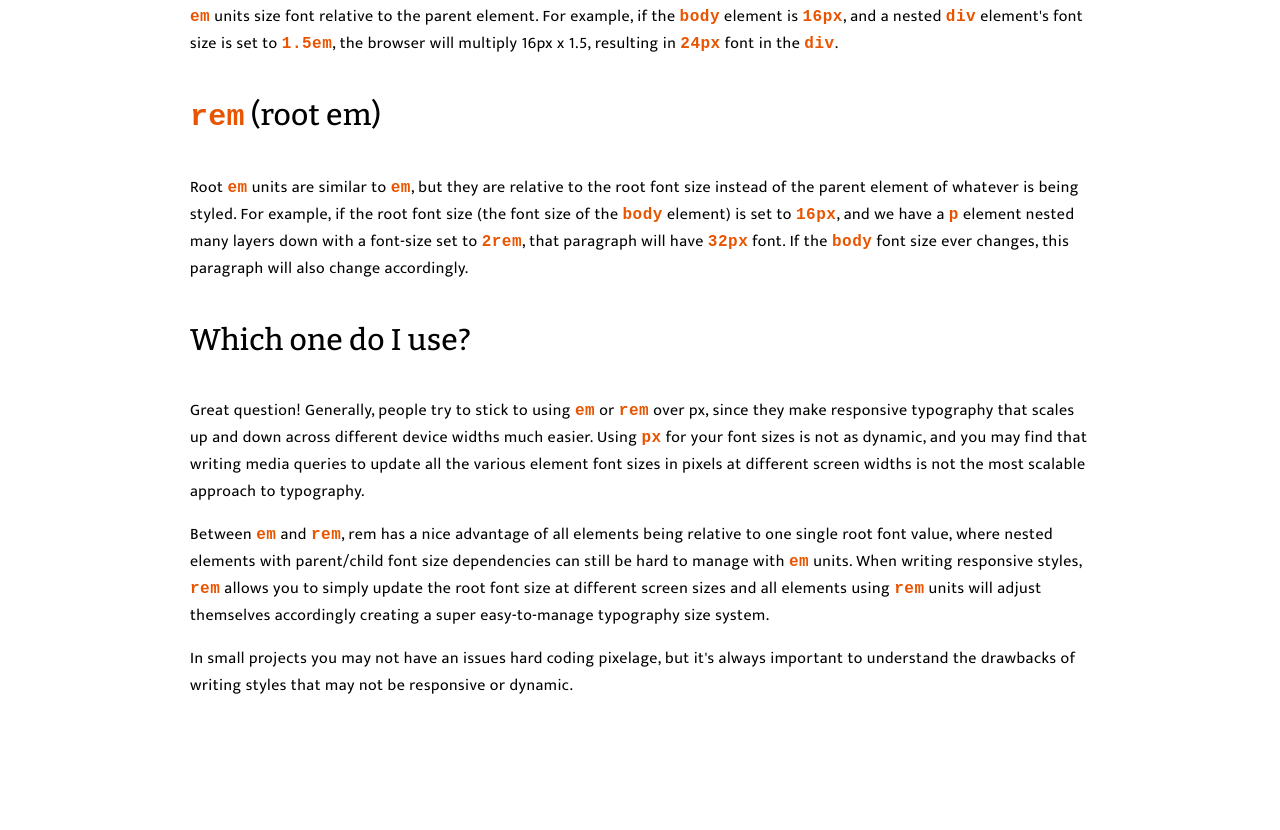
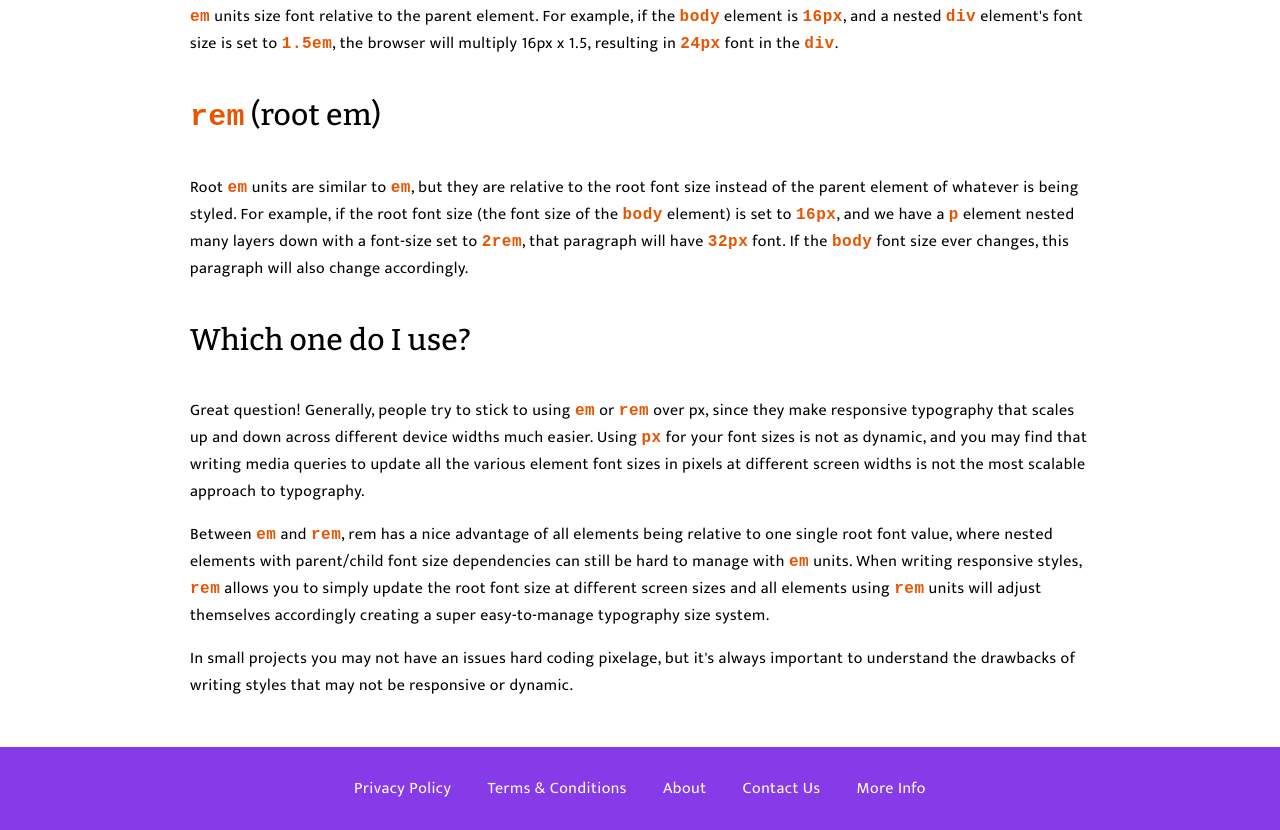
Before and after one commit to mattbuckwell/blog-post, a plain HTML site: page index.html in a window 1280 px wide. Shown: the part 2124-2954 px from the top of the page. Before the commit the page ends 2871 px from the top, so only its background shows below. Drawn offline with nearby package versions, Linux system fonts and the light colour scheme.

Commit message:
created the footer

```diff
--- a/index.html
+++ b/index.html
@@ -144,5 +144,24 @@
         may not be responsive or dynamic.
       </p>
     </div>
+    <footer>
+      <ul>
+        <li>
+          <a href="#privacy">Privacy Policy</a>
+        </li>
+        <li>
+          <a href="#terms">Terms & Conditions</a>
+        </li>
+        <li>
+          <a href="#about">About</a>
+        </li>
+        <li>
+          <a href="#contact">Contact Us</a>
+        </li>
+        <li>
+          <a href="#info">More Info</a>
+        </li>
+      </ul>
+    </footer>
   </body>
 </html>
--- a/style.css
+++ b/style.css
@@ -96,3 +96,30 @@ code {
     font-weight: bold;
     margin-left: 20px;
 }
+
+footer {
+    background-color: #863ae8;
+}
+
+footer ul {
+    list-style: none;
+    margin: 0 auto;
+    width: 100%;
+    max-width: 900px;
+    text-align: center;
+    padding: 28px 0;
+}
+
+footer ul li {
+    display: inline;
+    padding: 0 16px;
+}
+
+footer li a {
+    text-decoration: none;
+    color: #fff;
+}
+
+footer li a:hover {
+    text-decoration: underline;
+}
```
